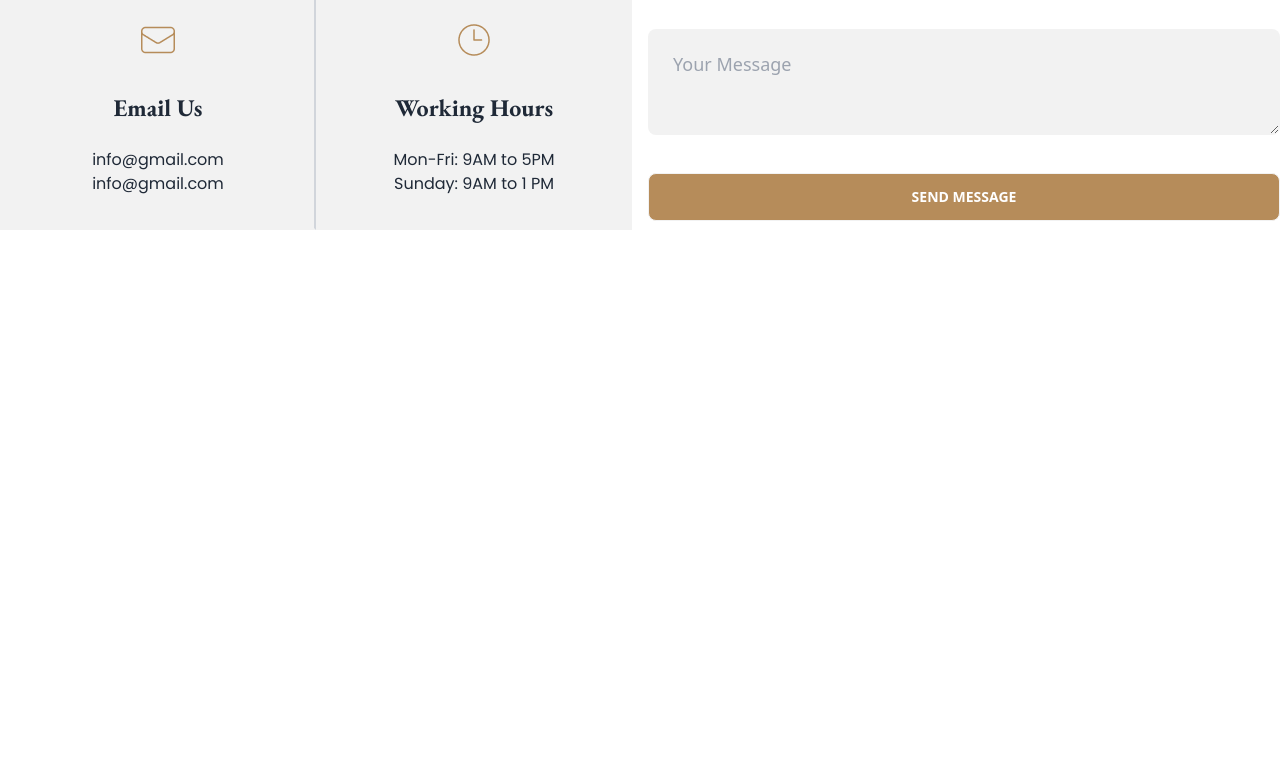
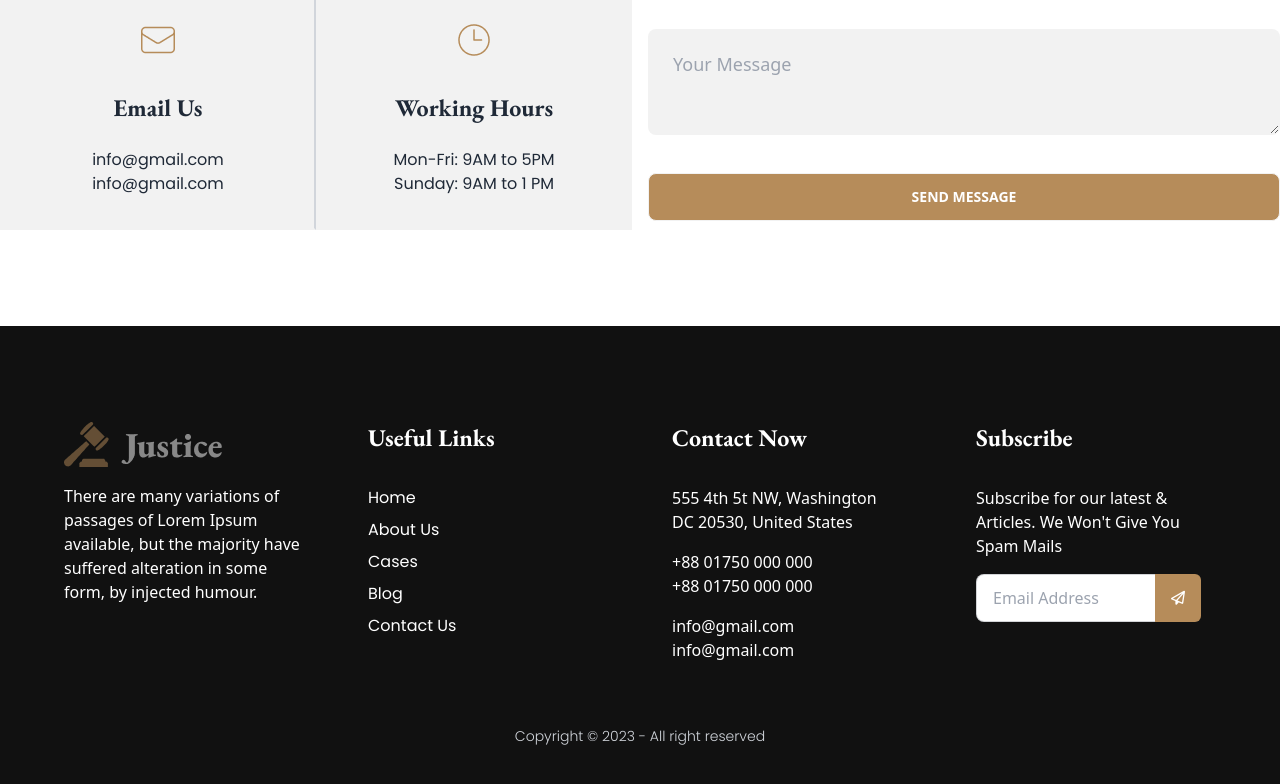
Before and after one commit to coderTirtha/legal-solutions, a plain HTML site: page index.html in a window 1280 px wide. Shown: the part 3773-4557 px from the top of the page. Before the commit the page ends 4099 px from the top, so only its background shows below. Drawn offline with nearby package versions, Linux system fonts and the light colour scheme.

Commit message:
footer section added

```diff
--- a/index.html
+++ b/index.html
@@ -12,6 +12,8 @@
     <link
         href="https://fonts.googleapis.com/css2?family=EB+Garamond:wght@400;500;600;700;800&family=Poppins:wght@300;400;500;600;700;800&display=swap"
         rel="stylesheet">
+    <!-- Font-awesome CDN -->
+    <script src="https://kit.fontawesome.com/f9c9f5cd0c.js" crossorigin="anonymous"></script>
     <!-- DaisyUI CDN -->
     <link href="https://cdn.jsdelivr.net/npm/daisyui@3.5.0/dist/full.css" rel="stylesheet" type="text/css" />
     <script src="https://cdn.tailwindcss.com"></script>
@@ -461,18 +463,59 @@
                     </div>
                 </div>
                 <div class="flex-1 space-y-6 lg:space-y-8">
-                    <input type="text" placeholder="Your Name" class="input font-poppins py-8 bg-base-200 w-full" required/>
-                    <input type="email" placeholder="Your Email" class="input font-poppins py-8 bg-base-200 w-full" required/>
-                    <input type="text" placeholder="Subject" class="input font-poppins py-8 bg-base-200 w-full" required/>
-                    <textarea class="textarea bg-base-200 w-full textarea-lg" rows="2" placeholder="Your Message"></textarea>
+                    <input type="text" placeholder="Your Name" class="input font-poppins py-8 bg-base-200 w-full"
+                        required />
+                    <input type="email" placeholder="Your Email" class="input font-poppins py-8 bg-base-200 w-full"
+                        required />
+                    <input type="text" placeholder="Subject" class="input font-poppins py-8 bg-base-200 w-full"
+                        required />
+                    <textarea class="textarea bg-base-200 w-full textarea-lg" rows="2"
+                        placeholder="Your Message"></textarea>
                     <input type="submit" value="Send Message"
                         class="btn bg-[#B68C5A] w-full text-white hover:text-[#B68C5A]">
                 </div>
             </div>
         </section>
     </main>
-    <footer>
-
+    <footer class="bg-[#111] px-16 pt-24 pb-20 text-white">
+        <div class="grid grid-cols-1 md:grid-cols-2 gap-10 lg:gap-16 lg:grid-cols-4">
+            <div class="space-y-4">
+                <span class="footer-title">
+                    <img src="images/logo.png" alt="">
+                </span>
+                <p class="">There are many variations of passages of Lorem Ipsum available, but the majority have
+                    suffered alteration in some form, by injected humour.</p>
+            </div>
+            <div class="space-y-2">
+                <h2 class="text-white text-2xl font-bold font-garamond mb-8">Useful Links</h2>
+                <p class="link link-hover font-poppins">Home</p>
+                <p class="link link-hover font-poppins">About Us</p>
+                <p class="link link-hover font-poppins">Cases</p>
+                <p class="link link-hover font-poppins">Blog</p>
+                <p class="link link-hover font-poppins">Contact Us</p>
+            </div>
+            <div class="space-y-4">
+                <h2 class="text-2xl text-white font-bold font-garamond mb-8">Contact Now</h2>
+                <p font-poppins>555 4th 5t NW, Washington <br>
+                    DC 20530, United States</p>
+                <p font-poppins>+88 01750 000 000 <br>
+                    +88 01750 000 000</p>
+                <p font-poppins>info@gmail.com <br>
+                    info@gmail.com</p>
+            </div>
+            <div>
+                <h2 class="text-2xl text-white font-bold font-garamond mb-8">Subscribe</h2>
+                <div class="space-y-4">
+                    <p>Subscribe for our latest & Articles. We Won't Give You Spam Mails</p>
+                    <div class="join">
+                        <input class="input input-bordered w-3/4 join-item" placeholder="Email Address" />
+                        <button class="btn join-item rounded-md bg-[#B68C5A] border-0 text-white hover:text-[#B68C5A]"><i class="fa-regular fa-paper-plane"></i></button>
+                    </div>
+                </div>
+            </div>
+        </div>
+        <p class="text-sm text-center mt-16 text-gray-300 font-poppins font-thin">Copyright © 2023 - All right reserved
+        </p>
     </footer>
 </body>
 
```
